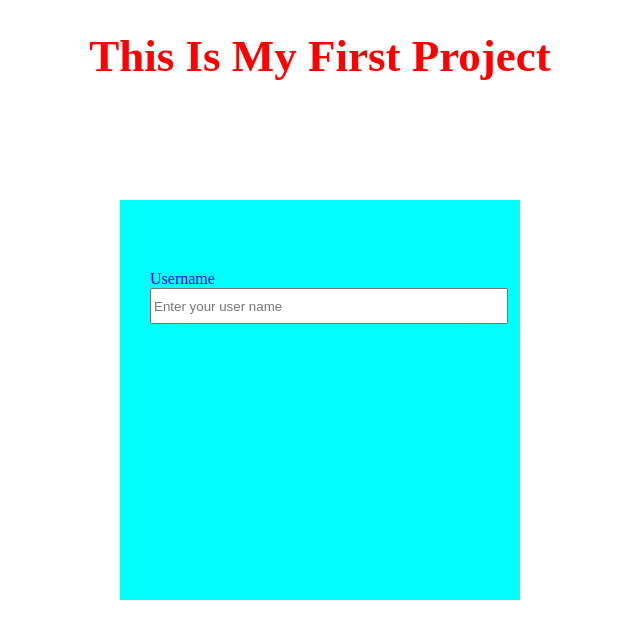
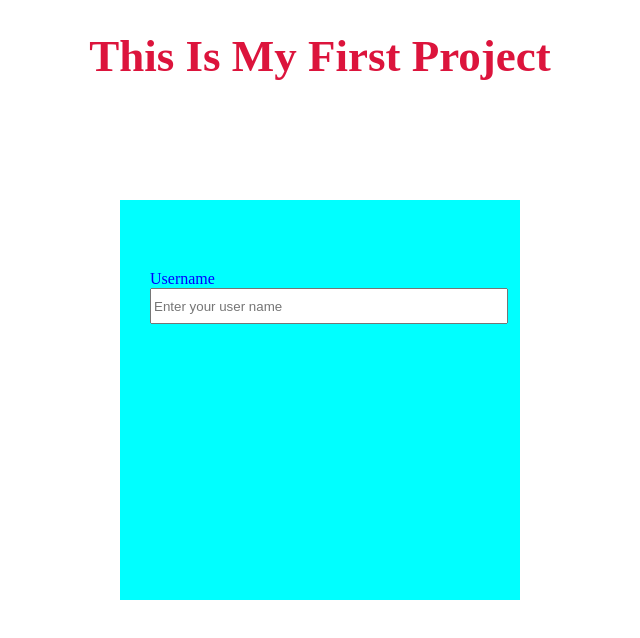
Before and after one commit to HarshanaEranda/project, a plain HTML site: page hello.html in a window 1280 px wide. Shown: the whole page, without its empty margins (320-960 px from the left). Drawn offline with Linux system fonts and the light colour scheme.

Commit message:
Add style for h1 tag

```diff
--- a/hello.html
+++ b/hello.html
@@ -30,13 +30,13 @@
                   padding: 70px 30px;
                   position: absolute;
                   transform: translate(-50%, -50%);
-                box-sizing: border-box;
+                  box-sizing: border-box;
 
             }
       </style>
 </head>
 <body>
-      <h1>This Is My First Project</h1>
+      <h1 style="color: crimson;">This Is My First Project</h1>
       <div>
       <form>
             <label>Username</label>
```
Also changed, not shown: index3.html (+1 -1 lines).
